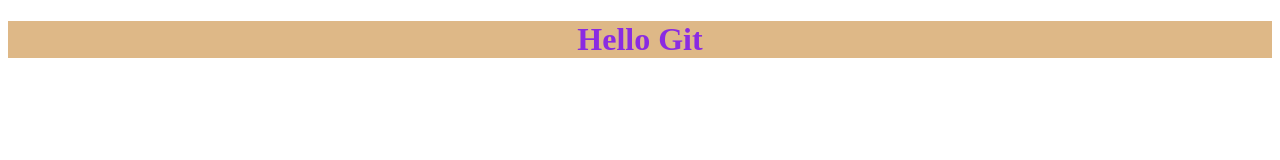
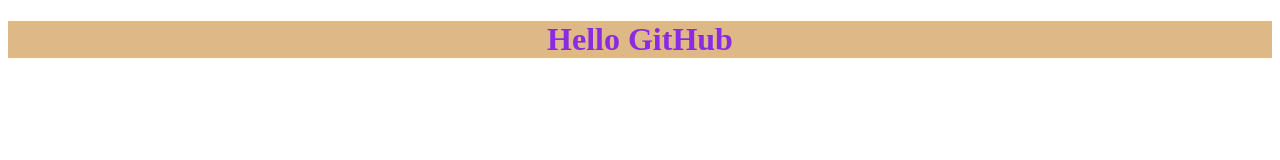
Before and after one commit to danielabuzone/my-first-project, a plain HTML site: page index.html in a window 1280 px wide. Drawn offline with Linux system fonts and the light colour scheme.

Commit message:
Change H1

```diff
--- a/index.html
+++ b/index.html
@@ -8,7 +8,7 @@
   </head>
   <body>
     <h1>
-      Hello Git
+      Hello GitHub
     </h1>
     <script src="script.js"></script>
   </body>
--- a/script.js
+++ b/script.js
@@ -0,0 +1 @@
+alert("Hello Guys :)");
```
